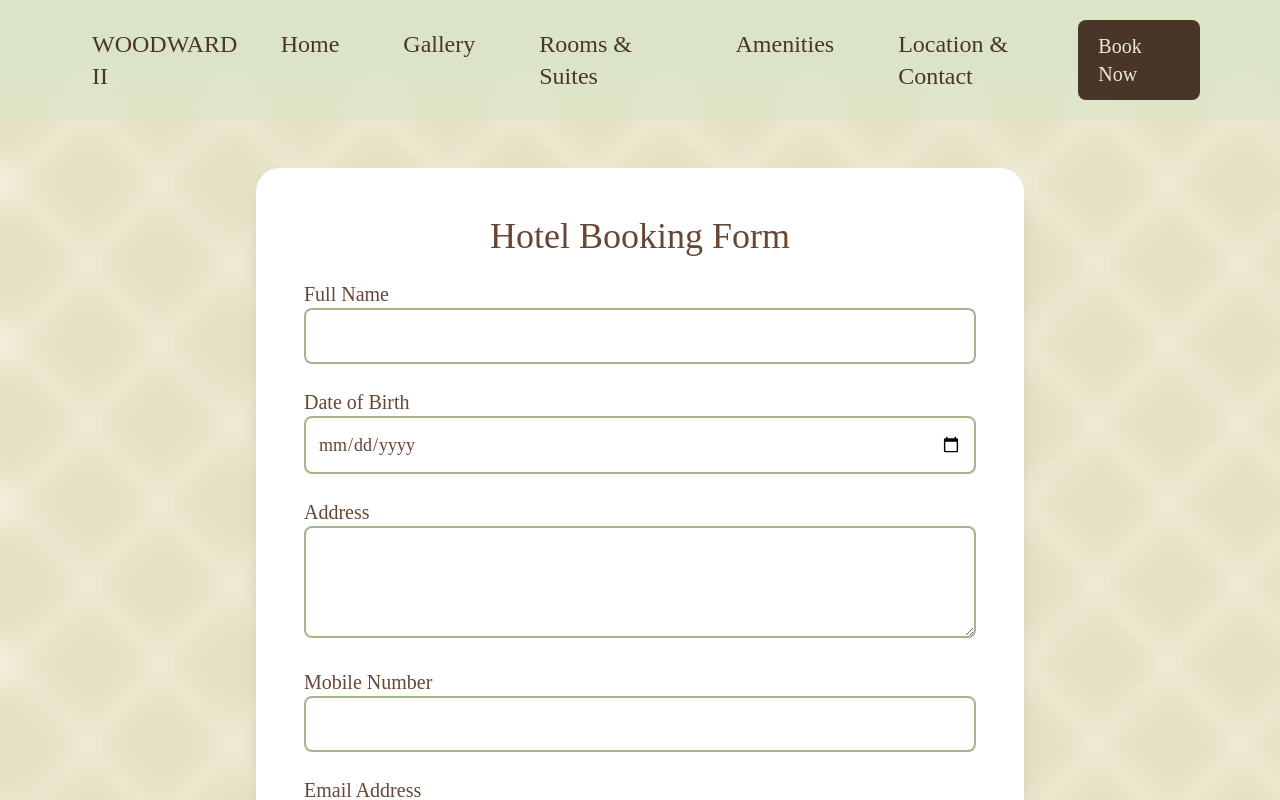
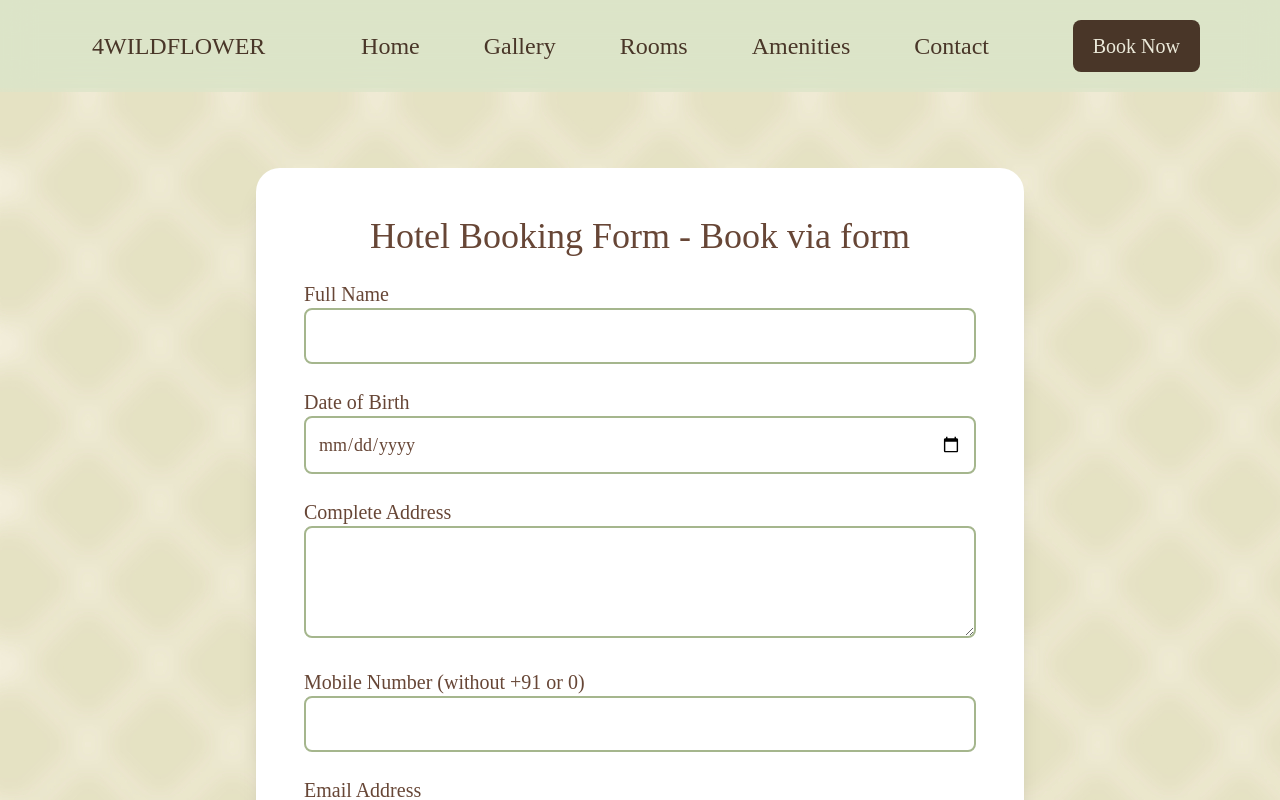
Before and after one commit to Mayankdev0923/woodward2, a React (Vite) app in the folder woodward2/: page /Book in a window 1280 px wide. Shown: the top 800 px of the page. Built offline with nearby package versions, Linux system fonts and the light colour scheme; no server answers; the database is empty; what @react-pdf/renderer would draw is missing.

Commit message:
production build

```diff
--- a/woodward2/src/components/About.tsx
+++ b/woodward2/src/components/About.tsx
@@ -63,7 +63,7 @@ function About() {
               ref={addToRefs}
             >
               <h1 className="font-NBI py-10 px-5 text-3xl sm:text-5xl lg:text-7xl text-shadow-md">
-                Welcome to Woodward-2, Your Himalayan Retreat in Kasol
+                Welcome to 4Wildflower Hospitality, Your Himalayan Retreat in Kasol
               </h1>
               <p className="font-NBI p-5 text-xl sm:text-2xl">
                 Nestled amidst the pristine mountains and lush greenery of
@@ -111,10 +111,10 @@ function About() {
 
         {/* Gallery Section */}
         <div
-          className="px-5 sm:px-20 py-20 text-center opacity-0"
+          className="px-5 sm:px-20 py-10 text-center opacity-0"
           ref={addToRefs}
         >
-          <h2 className="p-5 text-3xl sm:text-4xl">Visit Our Gallery</h2>
+          <h2 className="p-5 text-3xl sm:text-4xl">----Visit Our Gallery----</h2>
           <Gallerybento />
           <div className="flex justify-center p-5 py-10" onClick={Gallery}>
             <button className="px-6 py-3 rounded text-lg sm:text-xl text-dkkbrown outline outline-2 outline-dkkbrown hover:text-white hover:bg-dkkbrown transition duration-300">
--- a/woodward2/src/components/Book.tsx
+++ b/woodward2/src/components/Book.tsx
@@ -344,7 +344,7 @@ const HotelBookingForm = () => {
         </Helmet>
         <div className="w-full sm:w-[90%] lg:w-[60%] bg-white p-8 lg:p-12 rounded-3xl shadow-xl space-y-6">
           <h2 className="text-3xl md:text-4xl font-MTreg text-center">
-            Hotel Booking Form
+            Hotel Booking Form - Book via form
           </h2>
           <form onSubmit={handleSubmit} className="space-y-6">
             {/* Full Name */}
@@ -394,7 +394,7 @@ const HotelBookingForm = () => {
                 htmlFor="address"
                 className="block text-lg md:text-xl font-MTreg"
               >
-                Address
+                Complete Address
               </label>
               <textarea
                 id="address"
@@ -413,7 +413,7 @@ const HotelBookingForm = () => {
                 htmlFor="mobile"
                 className="block text-lg md:text-xl font-MTreg"
               >
-                Mobile Number
+                Mobile Number (without +91 or 0)
               </label>
               <input
                 type="text"
--- a/woodward2/src/components/Footer.tsx
+++ b/woodward2/src/components/Footer.tsx
@@ -9,7 +9,7 @@ function Footer() {
     >
       {/* Footer Title */}
       <div className="font-MTreg w-full text-center text-4xl md:text-5xl text-peachish p-5">
-        WOODWARD II
+        4WILDFLOWER HOSPITAILITY
       </div>
 
       {/* Footer Content */}
--- a/woodward2/src/components/Gallery.tsx
+++ b/woodward2/src/components/Gallery.tsx
@@ -99,7 +99,7 @@ function Gallery() {
             inView ? "translate-y-0 opacity-100" : "translate-y-10 opacity-0"
           }`}
         >
-          Woodward's Gallery
+          Our Gallery
         </div>
 
         {/* Description */}
--- a/woodward2/src/components/Navbar.tsx
+++ b/woodward2/src/components/Navbar.tsx
@@ -10,18 +10,18 @@ function Navbar() {
   return (
     <nav
       className={`py-5 px-5 md:px-20 fixed right-0 left-0 top-0 z-50 backdrop-blur-lg transition duration-300 ${
-        isOpen ? "bg-transparent" : "bg-greenish bg-opacity-60"
+        isOpen ? "bg-transparent bg-white bg-opacity-40" : "bg-greenish bg-opacity-60"
       }`}
     >
-      <div className="flex justify-between items-center w-full">
+      <div className="flex justify-between items-center w-full ">
         {/* Logo Section */}
         <div className="text-2xl font-MTreg text-dkkbrown px-3 py-2">
-          <Link to="/">WOODWARD II</Link>
+          <Link to="/">4WILDFLOWER</Link>
         </div>
 
         {/* Desktop Links */}
         <div className="hidden md:flex text-2xl text-dkkbrown">
-          <ul className="font-MTreg flex items-start px-5 space-x-8 lg:space-x-16">
+          <ul className="font-MTreg flex  px-5 space-x-8 lg:space-x-16 items-center">
             <li className="hover:text-dkbrown transition duration-400">
               <Link to="/">
                 <Hvr text="Home" />
@@ -34,7 +34,7 @@ function Navbar() {
             </li>
             <li className="hover:text-dkbrown transition duration-400">
               <Link to="/Room">
-                <Hvr text="Rooms & Suites" />
+                <Hvr text="Rooms" />
               </Link>
             </li>
             <li className="hover:text-dkbrown transition duration-400">
@@ -44,7 +44,7 @@ function Navbar() {
             </li>
             <li className="hover:text-dkbrown transition duration-400">
               <Link to="/location">
-                <Hvr text="Location & Contact" />
+                <Hvr text="Contact" />
               </Link>
             </li>
           </ul>
@@ -91,7 +91,7 @@ function Navbar() {
 
       {/* Mobile Menu */}
       {isOpen && (
-        <div className="md:hidden px-2 pt-2 pb-3 space-y-1 bg-opacity-90 backdrop-blur-lg">
+        <div className="md:hidden px-2 pt-2 pb-3 space-y-1">
           <Link
             to="/"
             onClick={toggleMenu}
--- a/woodward2/src/components/adminpanel.tsx
+++ b/woodward2/src/components/adminpanel.tsx
@@ -231,7 +231,7 @@ function AdminDashboard() {
           {/* Rooms Table */}
           <div className="w-full max-w-8xl">
             <h2 className="text-xl font-semibold text-center motion-safe:animate-slideIn">
-              Rooms
+              Rooms & Prices
             </h2>
             <motion.div
               className="overflow-x-auto mt-4"
@@ -306,7 +306,7 @@ function AdminDashboard() {
           {/* Bookings Table */}
           <div className="w-full max-w-8xl mt-10">
             <h2 className="text-xl font-semibold text-center motion-safe:animate-slideIn">
-              Bookings
+              Bookings & Requests
             </h2>
             <motion.div
               className="overflow-x-auto mt-4"
```
